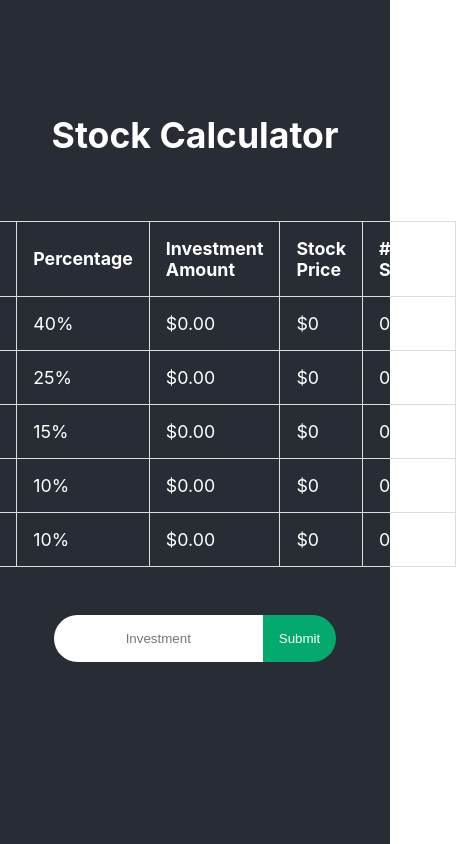
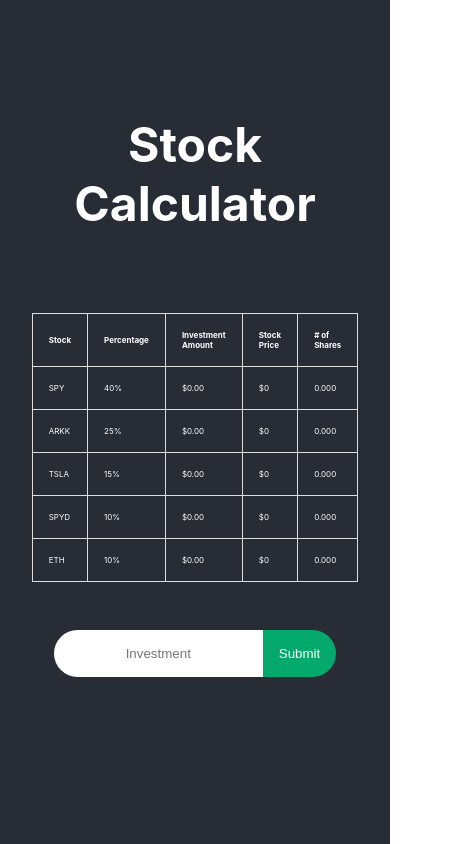
Before and after one commit to joshuaeup/stock-calculator, a React (Create React App) app: page / in a window 390 px wide. Shown: the whole page, 456 px wide, since content can reach past the window. Built offline with nearby package versions, Linux system fonts and the light colour scheme; no server answers.

Commit message:
feat: Added responsiveness

```diff
--- a/src/App.css
+++ b/src/App.css
@@ -2,17 +2,6 @@
   text-align: center;
   background-color: #282c34;
   min-height: 100vh;
-}
-
-.App-logo {
-  height: 40vmin;
-  pointer-events: none;
-}
-
-@media (prefers-reduced-motion: no-preference) {
-  .App-logo {
-    animation: App-logo-spin infinite 20s linear;
-  }
 }
 
 .App-header {
@@ -24,19 +13,6 @@
   justify-content: center;
   font-size: calc(10px + 2vmin);
   color: white;
-}
-
-.App-link {
-  color: #61dafb;
-}
-
-@keyframes App-logo-spin {
-  from {
-    transform: rotate(0deg);
-  }
-  to {
-    transform: rotate(360deg);
-  }
 }
 
 /* Body styles */
@@ -82,3 +58,28 @@
 .table-item {
   width: 33%;
 }
+
+#title {
+  font-size: 3rem;
+  padding: 1rem;
+}
+
+/* Responsive styles  */
+
+@media (max-width: 672px) {
+  .App-header {
+    font-size: 1rem;
+  }
+}
+
+@media (max-width: 522px) {
+  .App-header {
+    font-size: 0.7rem;
+  }
+}
+
+@media (max-width: 418px) {
+  .App-header {
+    font-size: 0.5rem;
+  }
+}
--- a/src/App.js
+++ b/src/App.js
@@ -142,7 +142,7 @@
     return (
       <div className="App">
         <header className="App-header">
-          <h1>Stock Calculator</h1>
+          <h1 id="title">Stock Calculator</h1>
           <table id="investment-table">
             <tbody>
               <tr>
```
